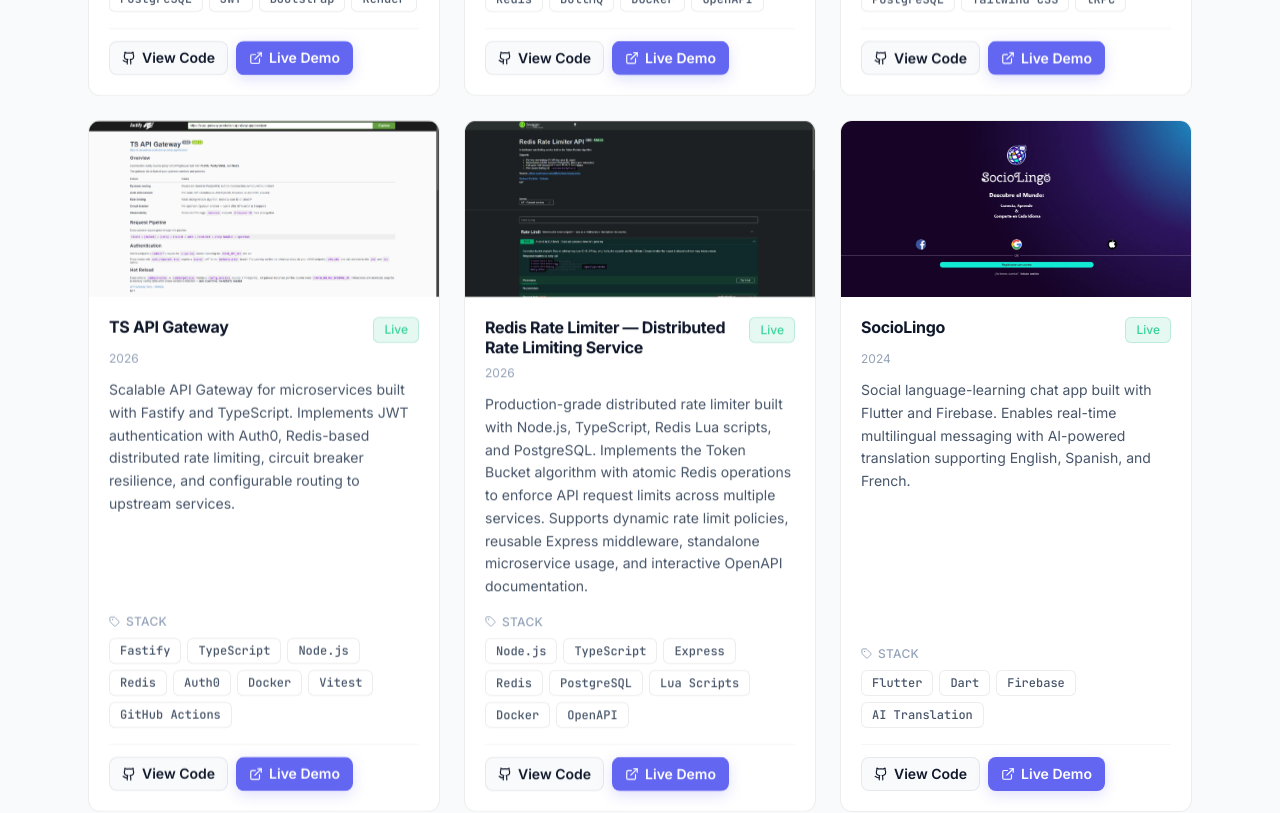
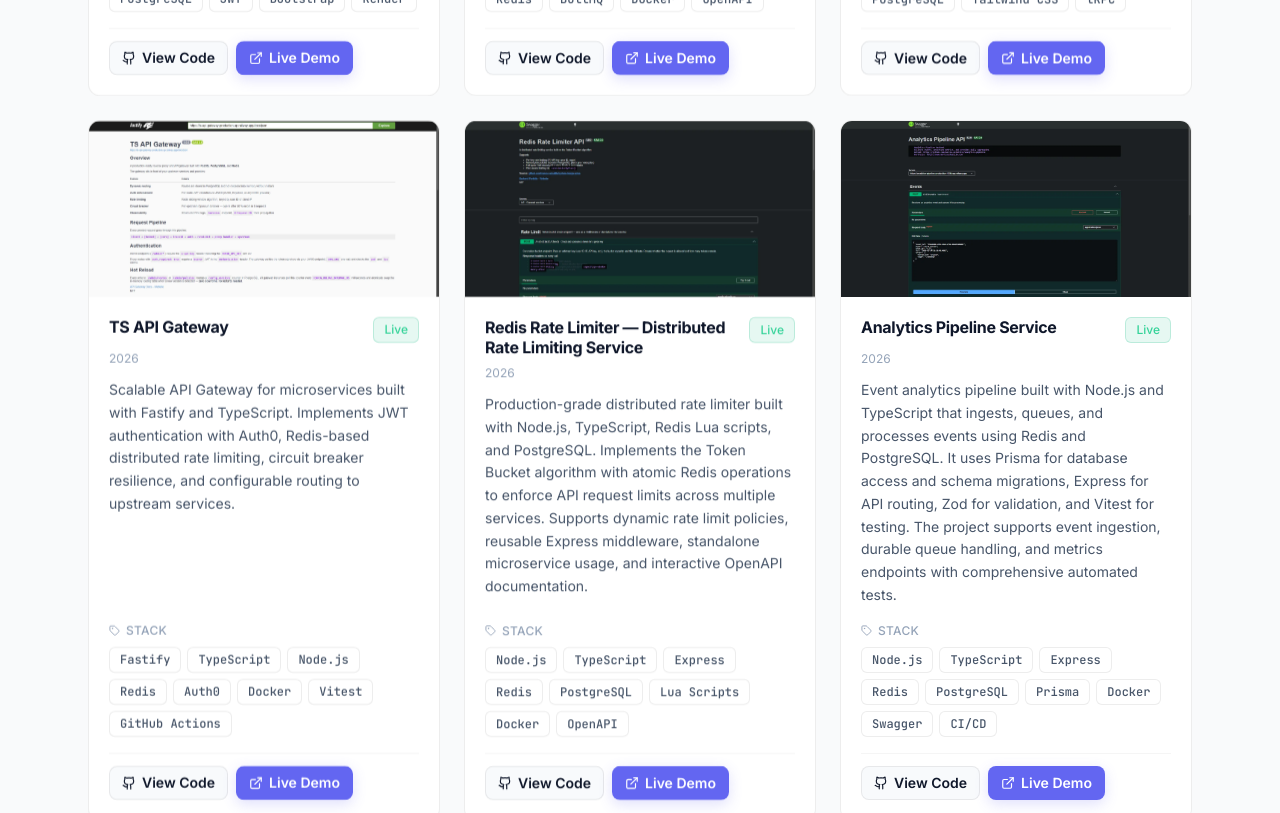
Before and after one commit to marcos-astudillo/webpage-portfolio, a React (Vite) app: page /portfolio in a window 1280 px wide. Shown: the part 820-1633 px from the top of the page. Built offline with nearby package versions, Linux system fonts and the light colour scheme.

Commit message:
docs: added new project

```diff
--- a/src/data/projects.ts
+++ b/src/data/projects.ts
@@ -152,6 +152,33 @@ export const projects: Project[] = [
     year: "2026",
   },
   {
+    id: "analytics-pipeline",
+    title: "Analytics Pipeline Service",
+    description: {
+      en: "Event analytics pipeline built with Node.js and TypeScript that ingests, queues, and processes events using Redis and PostgreSQL. It uses Prisma for database access and schema migrations, Express for API routing, Zod for validation, and Vitest for testing. The project supports event ingestion, durable queue handling, and metrics endpoints with comprehensive automated tests.",
+      es: "Pipeline de analítica de eventos desarrollado con Node.js y TypeScript que ingiere, encola y procesa eventos utilizando Redis y PostgreSQL. Usa Prisma para acceso a datos y migraciones de esquema, Express para las rutas de la API, Zod para validación y Vitest para pruebas. El proyecto soporta ingestión de eventos, manejo duradero de colas y endpoints de métricas con pruebas automatizadas completas.",
+    },
+    stack: [
+      "Node.js",
+      "TypeScript",
+      "Express",
+      "Redis",
+      "PostgreSQL",
+      "Prisma",
+      "Docker",
+      "Swagger",
+      "CI/CD",
+    ],
+    image: "/assets/images/projects/analytics-pipeline.webp",
+    links: {
+      github: "https://github.com/marcos-astudillo/analytics-pipeline",
+      demo: "https://analytics-pipeline-production-189b.up.railway.app/docs",
+    },
+    status: "live",
+    featured: true,
+    year: "2026",
+  },
+  {
     id: "sociolingo",
     title: "SocioLingo",
     description: {
```
Also changed, not shown: public/assets/images/projects/analytics-pipeline.webp (added).
